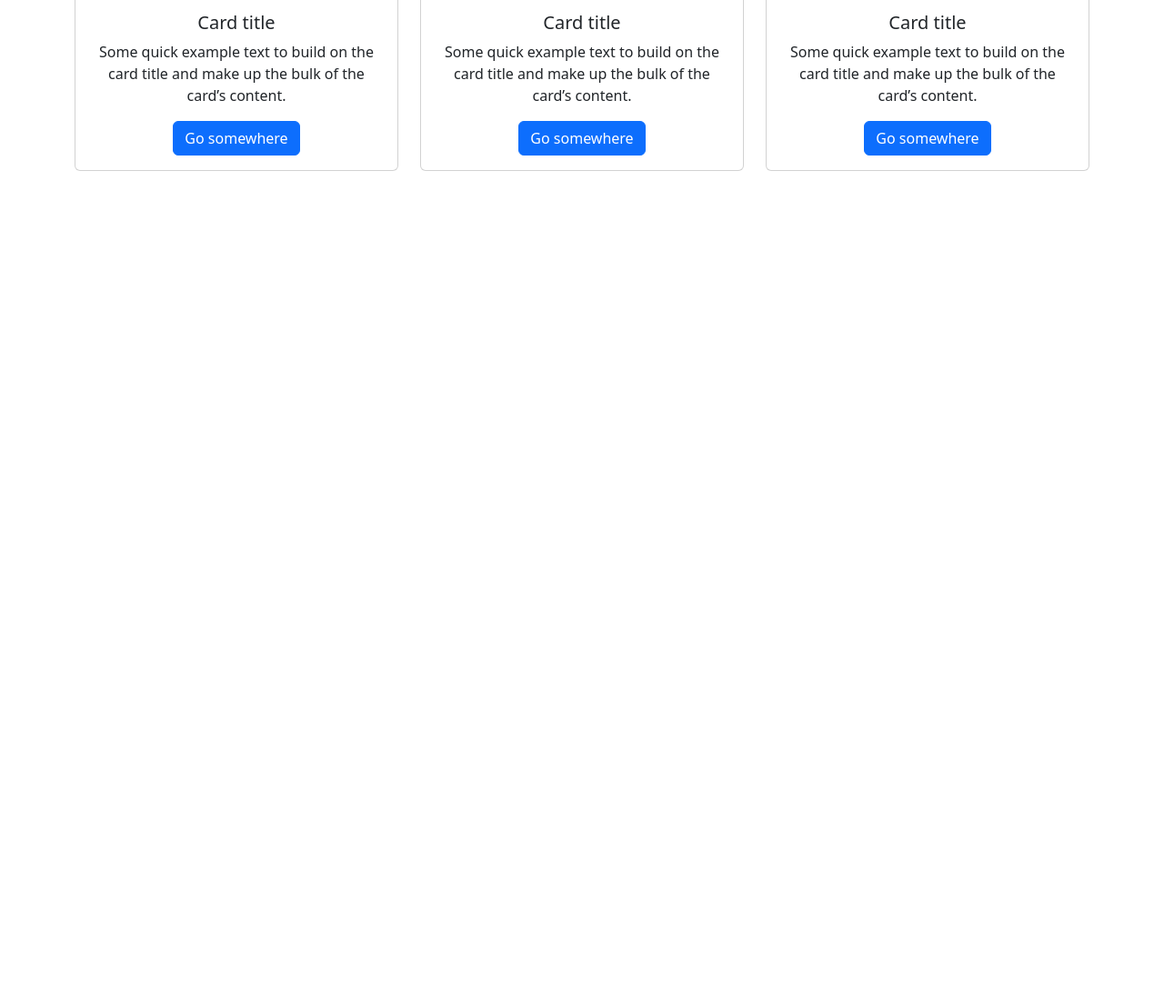
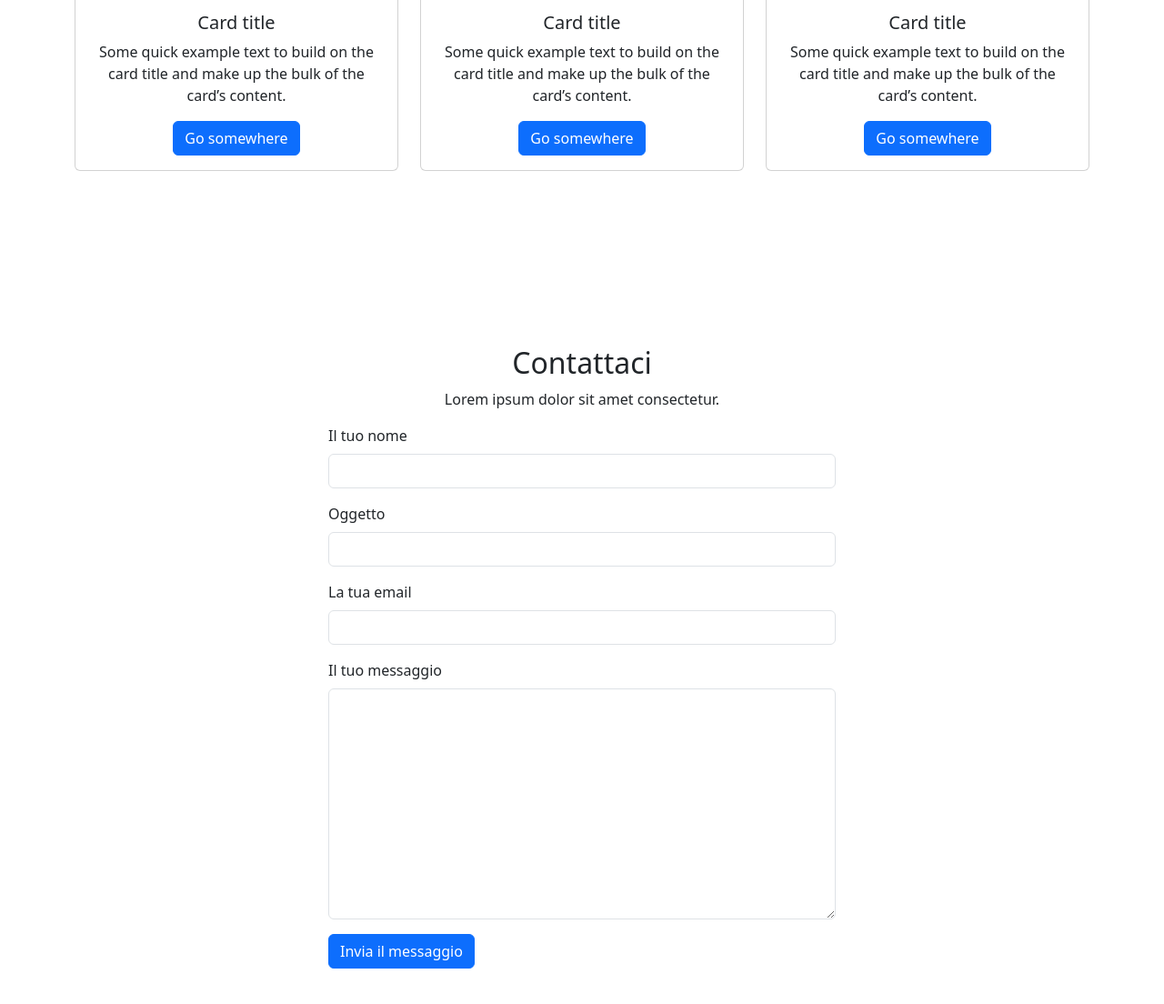
Before and after one commit to wleer/test-vitejs-e-bootstrap, a website built with Vite: page index.html in a window 1280 px wide. Shown: the part 1650-2754 px from the top of the page at 91% size. Before the commit the page ends 1934 px from the top, so only its background shows below. Built offline with nearby package versions, Linux system fonts and the light colour scheme; a web font is replaced by a local one.

Commit message:
Ho aggiunto la sezione contatti

```diff
--- a/index.html
+++ b/index.html
@@ -119,6 +119,33 @@
           </div>
         </div>
       </section>
+      <section id="contatti" class="w-100 py-5 text center">
+        <div class="container py-5 text-center">
+          <h2>Contattaci</h2>
+          <p>Lorem ipsum dolor sit amet consectetur.</p>
+          <form action="" method="post" class="needs-validation text-start w-50 mx-auto" id="form-contatti" novalidate>
+            <div class="mb-3">
+              <label for="nome" class="form-label">Il tuo nome</label>
+              <input type="text" name="nome" id="nome" class="form-control" required>
+            </div>
+            <div class="mb-3">
+              <label for="oggetto" class="form-label">Oggetto</label>
+              <input type="text" name="oggetto" id="oggetto" class="form-control" required>
+            </div>
+            <div class="mb-3">
+              <label for="email" class="form-label">La tua email</label>
+              <input type="email" name="email" id="email" class="form-control" required>
+            </div>
+            <div class="mb-3">
+              <label for="messaggio" class="form-label">Il tuo messaggio</label>
+              <textarea cols="30" rows="10" class="form-control" name="messaggio" id="messaggio" required></textarea>
+            </div>
+            <div class="mb-3">
+              <button form="form-contatti" type="submit" class="btn btn-primary">Invia il messaggio</button>
+            </div>
+          </form>
+        </div>
+      </section>
     </main>
     <script type="module" src="/src/main.js"></script>
   </body>
```
